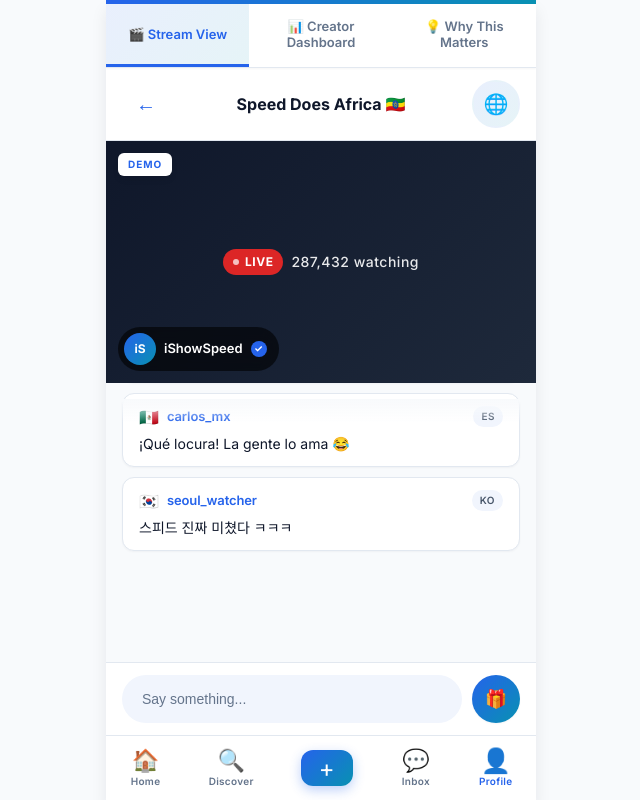
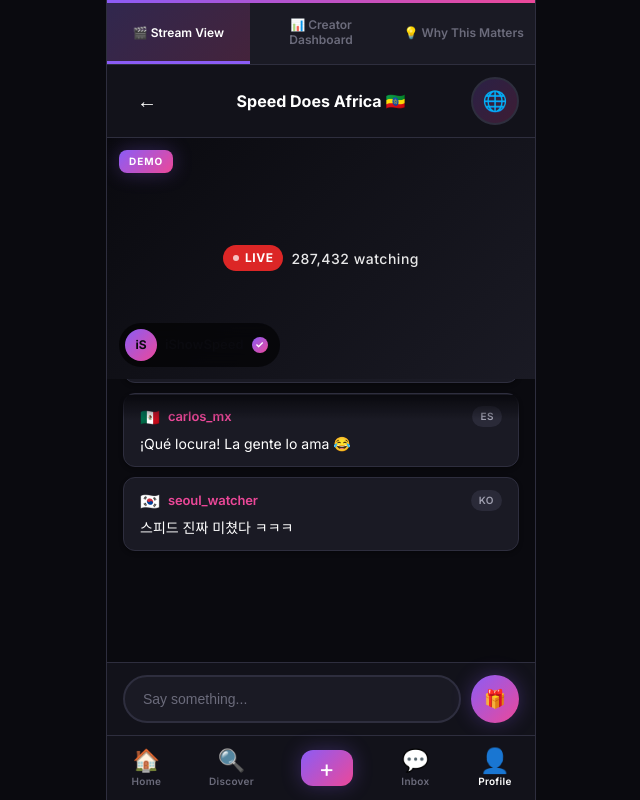
Before and after one commit to nusu97/Lyve-Translator, a React (Create React App) app: page / in a window 1280 px wide. Shown: the whole page, without its empty margins (319-959 px from the left). Built offline with nearby package versions, Linux system fonts and the light colour scheme.

Commit message:
feat: update theme colors and styles across components for dark mode support

```diff
--- a/public/index.html
+++ b/public/index.html
@@ -4,9 +4,9 @@
 <head>
     <meta charset="utf-8" />
     <meta name="viewport" content="width=device-width, initial-scale=1, viewport-fit=cover" />
-    <meta name="theme-color" content="#2563EB" />
+    <meta name="theme-color" content="#8B5CF6" />
     <meta name="description" content="Lyve Translate — Real-time AI-powered chat translation for live streams. Break language barriers and connect global audiences." />
-    <meta name="color-scheme" content="light" />
+    <meta name="color-scheme" content="dark" />
 
     <!-- Open Graph / Social -->
     <meta property="og:title" content="Lyve Translate - Real-time Live Stream Translation" />
@@ -23,7 +23,7 @@
 
     <!-- Prevent FOUC -->
     <style>
-        html { background: #F8FAFC; }
+        html { background: #0A0A0F; }
     </style>
 </head>
 
--- a/src/App.css
+++ b/src/App.css
@@ -1,60 +1,65 @@
-/* === CSS Variables (Modern Chat/Translator App - UI/UX Pro Max) === */
+/* === CSS Variables (LyveChat Brand Theme) === */
 :root {
-    /* Core Colors - Chat & Translator optimized */
-    --primary: #2563EB;
-    --primary-hover: #1D4ED8;
-    --secondary: #0891B2;
-    --accent: #059669;
-    --accent-soft: rgba(5, 150, 105, 0.1);
+    /* Core Colors - LyveChat Brand */
+    --primary: #8B5CF6;
+    --primary-hover: #7C3AED;
+    --secondary: #EC4899;
+    --accent: #06D6A0;
+    --accent-soft: rgba(6, 214, 160, 0.15);
 
-    /* Backgrounds - Light theme for readability */
-    --bg: #F8FAFC;
-    --bg-dark: #0F172A;
-    --surface: #FFFFFF;
-    --surface-elevated: #FFFFFF;
-    --surface-muted: #F1F5FD;
+    /* Backgrounds - Dark theme for streaming */
+    --bg: #0A0A0F;
+    --bg-elevated: #12121A;
+    --surface: #1A1A24;
+    --surface-elevated: #222230;
+    --surface-muted: #2A2A38;
 
-    /* Text - WCAG AAA contrast */
-    --text: #0F172A;
-    --text-secondary: #475569;
-    --text-muted: #64748B;
-    --text-inverse: #FFFFFF;
+    /* Text - High contrast for dark theme */
+    --text: #FFFFFF;
+    --text-secondary: #A0A0B0;
+    --text-muted: #6B6B7B;
+    --text-inverse: #0A0A0F;
 
     /* Borders */
-    --border: #E2E8F0;
-    --border-hover: #CBD5E1;
+    --border: #2E2E3E;
+    --border-hover: #3E3E50;
 
     /* States */
-    --success: #22C55E;
-    --error: #DC2626;
+    --success: #06D6A0;
+    --error: #EF4444;
     --warning: #F59E0B;
+    --live: #EF4444;
 
     /* Chat-specific */
-    --user-bubble: #2563EB;
+    --user-bubble: #8B5CF6;
     --user-bubble-text: #FFFFFF;
-    --other-bubble: #F1F5F9;
-    --other-bubble-text: #0F172A;
-    --translation-bg: #FEF3C7;
-    --translation-border: #FCD34D;
+    --other-bubble: #1A1A24;
+    --other-bubble-text: #FFFFFF;
+    --translation-bg: rgba(139, 92, 246, 0.15);
+    --translation-border: #8B5CF6;
 
-    /* Gradient */
-    --lyve-gradient: linear-gradient(135deg, #2563EB, #0891B2);
-    --lyve-gradient-soft: linear-gradient(135deg, rgba(37, 99, 235, 0.1), rgba(8, 145, 178, 0.1));
+    /* LyveChat Gradient */
+    --lyve-gradient: linear-gradient(135deg, #8B5CF6, #EC4899);
+    --lyve-gradient-soft: linear-gradient(135deg, rgba(139, 92, 246, 0.2), rgba(236, 72, 153, 0.2));
+    --lyve-gradient-vertical: linear-gradient(180deg, #8B5CF6, #EC4899);
 
-    /* Shadows - Subtle flat design */
-    --shadow-sm: 0 1px 2px rgba(15, 23, 42, 0.04);
-    --shadow-md: 0 4px 6px rgba(15, 23, 42, 0.06);
-    --shadow-lg: 0 10px 15px rgba(15, 23, 42, 0.08);
+    /* Shadows - Glow effects for dark theme */
+    --shadow-sm: 0 2px 4px rgba(0, 0, 0, 0.3);
+    --shadow-md: 0 4px 12px rgba(0, 0, 0, 0.4);
+    --shadow-lg: 0 8px 24px rgba(0, 0, 0, 0.5);
+    --glow-primary: 0 0 20px rgba(139, 92, 246, 0.3);
+    --glow-secondary: 0 0 20px rgba(236, 72, 153, 0.3);
 
     /* Animation - Micro-interactions */
     --transition-fast: 100ms ease;
     --transition-base: 200ms ease;
     --transition-smooth: 300ms cubic-bezier(0.4, 0, 0.2, 1);
 
-    /* Spacing */
-    --radius-sm: 6px;
+    /* Spacing & Radii */
+    --radius-sm: 8px;
     --radius-md: 12px;
     --radius-lg: 16px;
+    --radius-xl: 20px;
     --radius-full: 9999px;
 
     /* Touch targets - 48px minimum */
@@ -104,8 +109,8 @@
     left: 50%;
     transform: translateX(-50%);
     padding: 12px 24px;
-    background: var(--primary);
-    color: var(--text-inverse);
+    background: var(--lyve-gradient);
+    color: var(--text);
     border-radius: var(--radius-md);
     font-weight: 600;
     z-index: 1000;
@@ -126,12 +131,13 @@
     background: var(--bg);
     position: relative;
     overflow: hidden;
-    box-shadow: var(--shadow-lg);
+    border-left: 1px solid var(--border);
+    border-right: 1px solid var(--border);
 }
 
 /* === Gradient Bar === */
 .gradient-bar {
-    height: 4px;
+    height: 3px;
     width: 100%;
     background: var(--lyve-gradient);
     flex-shrink: 0;
@@ -142,7 +148,6 @@
     display: flex;
     flex-direction: row;
     background: var(--surface);
-    box-shadow: var(--shadow-sm);
     flex-shrink: 0;
     z-index: 10;
     border-bottom: 1px solid var(--border);
@@ -154,9 +159,9 @@
     border: none;
     border-bottom: 3px solid transparent;
     color: var(--text-muted);
-    font-size: 13px;
+    font-size: 12px;
     font-weight: 600;
-    padding: 14px 12px;
+    padding: 14px 8px;
     min-height: var(--touch-target);
     cursor: pointer;
     transition: color var(--transition-fast), border-color var(--transition-fast), background var(--transition-fast);
@@ -166,7 +171,7 @@
 }
 
 .tab-btn:hover {
-    color: var(--primary);
+    color: var(--text-secondary);
     background: var(--surface-muted);
 }
 
@@ -175,7 +180,7 @@
 }
 
 .tab-btn.active {
-    color: var(--primary);
+    color: var(--text);
     border-bottom-color: var(--primary);
     background: var(--lyve-gradient-soft);
 }
--- a/src/components/BottomNav.css
+++ b/src/components/BottomNav.css
@@ -2,7 +2,7 @@
     display: flex;
     justify-content: space-around;
     align-items: center;
-    background: var(--surface);
+    background: var(--bg-elevated);
     border-top: 1px solid var(--border);
     padding: 8px 0 max(env(safe-area-inset-bottom, 8px), 8px);
     position: sticky;
@@ -29,7 +29,7 @@
 }
 
 .nav-item:hover {
-    color: var(--primary);
+    color: var(--text-secondary);
     background: var(--surface-muted);
 }
 
@@ -38,7 +38,7 @@
 }
 
 .nav-item.active {
-    color: var(--primary);
+    color: var(--text);
 }
 
 .nav-item.active .nav-icon {
@@ -73,14 +73,14 @@
     justify-content: center;
     font-size: 24px;
     font-weight: 400;
-    color: var(--text-inverse);
-    box-shadow: 0 4px 12px rgba(37, 99, 235, 0.3);
+    color: var(--text);
+    box-shadow: var(--glow-primary);
     transition: transform var(--transition-fast), box-shadow var(--transition-fast);
 }
 
 .nav-live:hover .nav-live-btn {
     transform: scale(1.05);
-    box-shadow: 0 6px 16px rgba(37, 99, 235, 0.4);
+    box-shadow: var(--glow-secondary);
 }
 
 .nav-live:active .nav-live-btn {
--- a/src/components/BusinessCase.css
+++ b/src/components/BusinessCase.css
@@ -52,12 +52,12 @@
 }
 
 .section-marker.problem {
-    background: rgba(220, 38, 38, 0.1);
+    background: rgba(239, 68, 68, 0.2);
     color: var(--error);
 }
 
 .section-marker.solution {
-    background: var(--accent-soft);
+    background: rgba(6, 214, 160, 0.2);
     color: var(--accent);
 }
 
@@ -78,12 +78,13 @@
     border: 1px solid var(--border);
     border-radius: var(--radius-md);
     padding: 16px;
-    transition: transform var(--transition-fast), box-shadow var(--transition-fast);
+    transition: transform var(--transition-fast), box-shadow var(--transition-fast), border-color var(--transition-fast);
 }
 
 .bc-card:hover {
     transform: translateY(-2px);
     box-shadow: var(--shadow-md);
+    border-color: var(--border-hover);
 }
 
 .bc-card-icon {
@@ -123,12 +124,13 @@
     align-items: center;
     gap: 6px;
     text-align: center;
-    transition: transform var(--transition-fast), border-color var(--transition-fast);
+    transition: transform var(--transition-fast), border-color var(--transition-fast), box-shadow var(--transition-fast);
 }
 
 .metric-card:hover {
     transform: translateY(-2px);
     border-color: var(--primary);
+    box-shadow: var(--glow-primary);
 }
 
 .metric-icon {
--- a/src/components/ChatMessage.css
+++ b/src/components/ChatMessage.css
@@ -13,6 +13,7 @@
 .chat-message:hover {
     transform: translateY(-2px);
     box-shadow: var(--shadow-md);
+    border-color: var(--border-hover);
 }
 
 .chat-message:last-child {
@@ -43,7 +44,7 @@
 }
 
 .chat-username {
-    color: var(--primary);
+    color: var(--secondary);
     font-size: 13px;
     font-weight: 600;
     letter-spacing: -0.01em;
@@ -61,12 +62,12 @@
 }
 
 .lang-badge.en {
-    background: rgba(37, 99, 235, 0.1);
+    background: rgba(139, 92, 246, 0.2);
     color: var(--primary);
 }
 
 .lang-badge.am {
-    background: rgba(5, 150, 105, 0.1);
+    background: rgba(6, 214, 160, 0.2);
     color: var(--accent);
 }
 
@@ -87,7 +88,7 @@
     padding: 10px 12px;
     background: var(--translation-bg);
     border-radius: var(--radius-sm);
-    border-left: 3px solid var(--translation-border);
+    border-left: 3px solid var(--primary);
     font-size: 13px;
     color: var(--text-secondary);
     line-height: 1.5;
--- a/src/components/CreatorDashboard.css
+++ b/src/components/CreatorDashboard.css
@@ -30,9 +30,10 @@
     content: '';
     width: 8px;
     height: 8px;
-    background: var(--success);
+    background: var(--live);
     border-radius: 50%;
     animation: livePulse 1.5s infinite;
+    box-shadow: 0 0 8px var(--live);
 }
 
 @keyframes livePulse {
@@ -56,12 +57,13 @@
     display: flex;
     flex-direction: column;
     gap: 6px;
-    transition: transform var(--transition-fast), box-shadow var(--transition-fast);
+    transition: transform var(--transition-fast), box-shadow var(--transition-fast), border-color var(--transition-fast);
 }
 
 .stat-card:hover {
     transform: translateY(-2px);
     box-shadow: var(--shadow-md);
+    border-color: var(--primary);
 }
 
 .stat-icon {
@@ -163,12 +165,13 @@
     flex-direction: column;
     align-items: center;
     gap: 6px;
-    transition: transform var(--transition-fast), border-color var(--transition-fast);
+    transition: transform var(--transition-fast), border-color var(--transition-fast), box-shadow var(--transition-fast);
 }
 
 .sentiment-card:hover {
     transform: translateY(-2px);
     border-color: var(--primary);
+    box-shadow: var(--glow-primary);
 }
 
 .sentiment-emoji {
@@ -193,9 +196,9 @@
 .dash-insight {
     display: flex;
     gap: 12px;
-    background: var(--accent-soft);
-    border: 1px solid var(--accent);
-    border-left: 4px solid var(--accent);
+    background: var(--lyve-gradient-soft);
+    border: 1px solid var(--primary);
+    border-left: 4px solid var(--primary);
     border-radius: var(--radius-md);
     padding: 16px;
     font-size: 0.85rem;
--- a/src/components/StreamView.css
+++ b/src/components/StreamView.css
@@ -13,7 +13,7 @@
     justify-content: space-between;
     align-items: center;
     padding: 12px 16px;
-    background: var(--surface);
+    background: var(--bg-elevated);
     flex-shrink: 0;
     position: relative;
     border-bottom: 1px solid var(--border);
@@ -26,16 +26,17 @@
     align-items: center;
     justify-content: center;
     font-size: 20px;
-    color: var(--primary);
+    color: var(--text);
     border: none;
     background: none;
     cursor: pointer;
     border-radius: var(--radius-md);
-    transition: background var(--transition-fast);
+    transition: background var(--transition-fast), color var(--transition-fast);
 }
 
 .back-btn:hover {
     background: var(--surface-muted);
+    color: var(--primary);
 }
 
 .back-btn:active {
@@ -58,13 +59,14 @@
     justify-content: center;
     cursor: pointer;
     font-size: 20px;
-    border: 2px solid transparent;
+    border: 2px solid var(--border);
     padding: 0;
-    transition: border-color var(--transition-fast), transform var(--transition-fast);
+    transition: border-color var(--transition-fast), transform var(--transition-fast), box-shadow var(--transition-fast);
 }
 
 .globe-btn:hover {
     border-color: var(--primary);
+    box-shadow: var(--glow-primary);
 }
 
 .globe-btn:active {
@@ -73,7 +75,8 @@
 
 .globe-btn[aria-expanded="true"] {
     border-color: var(--primary);
-    background: var(--primary);
+    background: var(--lyve-gradient);
+    box-shadow: var(--glow-primary);
 }
 
 .lang-dropdown {
@@ -84,7 +87,7 @@
     border-radius: var(--radius-md);
     box-shadow: var(--shadow-lg);
     padding: 6px;
-    background: var(--surface);
+    background: var(--surface-elevated);
     border: 1px solid var(--border);
     min-width: 160px;
     animation: dropdownSlide 0.15s ease-out;
@@ -107,8 +110,8 @@
     border-radius: var(--radius-sm);
     font-size: 14px;
     font-weight: 500;
-    color: var(--text);
-    transition: background var(--transition-fast);
+    color: var(--text-secondary);
+    transition: background var(--transition-fast), color var(--transition-fast);
     display: flex;
     align-items: center;
     gap: 8px;
@@ -116,6 +119,7 @@
 
 .lang-option:hover {
     background: var(--surface-muted);
+    color: var(--text);
 }
 
 .lang-option:active {
@@ -124,7 +128,7 @@
 
 .lang-option.selected {
     background: var(--lyve-gradient-soft);
-    color: var(--primary);
+    color: var(--text);
 }
 
 /* Video area */
@@ -132,7 +136,7 @@
     position: relative;
     width: 100%;
     aspect-ratio: 16 / 9;
-    background: linear-gradient(135deg, #0F172A, #1E293B);
+    background: linear-gradient(135deg, #0A0A0F, #1A1A24);
     display: flex;
     align-items: center;
     justify-content: center;
@@ -228,7 +232,7 @@
     justify-content: center;
     width: 16px;
     height: 16px;
-    background: var(--primary);
+    background: var(--lyve-gradient);
     color: white;
     font-size: 10px;
     font-weight: 700;
@@ -239,15 +243,15 @@
     position: absolute;
     top: 12px;
     left: 12px;
-    background: var(--surface);
-    color: var(--primary);
+    background: var(--lyve-gradient);
+    color: var(--text);
     font-size: 10px;
     font-weight: 700;
     padding: 4px 10px;
     border-radius: var(--radius-sm);
     letter-spacing: 1px;
     z-index: 2;
-    box-shadow: var(--shadow-md);
+    box-shadow: var(--glow-primary);
 }
 
 /* Translation banner */
@@ -259,7 +263,7 @@
     padding: 10px 16px;
     font-size: 13px;
     font-weight: 500;
-    color: var(--primary);
+    color: var(--text);
     flex-shrink: 0;
     position: relative;
     animation: slideDown 0.2s ease-out;
@@ -302,7 +306,7 @@
     display: flex;
     align-items: center;
     justify-content: center;
-    background: var(--surface);
+    background: var(--surface-elevated);
     border: 1px solid var(--border);
     border-radius: var(--radius-full);
     color: var(--text-secondary);
@@ -358,9 +362,10 @@
     content: '';
     width: 8px;
     height: 8px;
-    background: var(--success);
+    background: var(--live);
     border-radius: 50%;
     animation: livePulse 1.5s infinite;
+    box-shadow: 0 0 8px var(--live);
 }
 
 .chat-container::-webkit-scrollbar {
@@ -368,16 +373,16 @@
 }
 
 .chat-container::-webkit-scrollbar-track {
-    background: transparent;
+    background: var(--bg-elevated);
 }
 
 .chat-container::-webkit-scrollbar-thumb {
-    background: var(--border);
+    background: var(--surface-muted);
     border-radius: 3px;
 }
 
 .chat-container::-webkit-scrollbar-thumb:hover {
-    background: var(--text-muted);
+    background: var(--primary);
 }
 
 /* Chat input */
@@ -386,7 +391,7 @@
     align-items: center;
     gap: 10px;
     padding: 12px 16px;
-    background: var(--surface);
+    background: var(--bg-elevated);
     border-top: 1px solid var(--border);
     flex-shrink: 0;
     position: sticky;
@@ -395,20 +400,21 @@
 
 .chat-input {
     flex: 1;
-    background: var(--surface-muted);
-    border: 2px solid transparent;
+    background: var(--surface);
+    border: 2px solid var(--border);
     border-radius: var(--radius-full);
     padding: 12px 18px;
     font-size: 14px;
     color: var(--text);
     outline: none;
-    transition: border-color var(--transition-fast), background var(--transition-fast);
+    transition: border-color var(--transition-fast), background var(--transition-fast), box-shadow var(--transition-fast);
     min-height: var(--touch-target);
 }
 
 .chat-input:focus {
     border-color: var(--primary);
-    background: var(--surface);
+    background: var(--surface-elevated);
+    box-shadow: var(--glow-primary);
 }
 
 .chat-input::placeholder {
@@ -427,12 +433,12 @@
     align-items: center;
     justify-content: center;
     transition: transform var(--transition-fast), box-shadow var(--transition-fast);
-    box-shadow: var(--shadow-sm);
+    box-shadow: var(--glow-primary);
 }
 
 .send-btn:hover {
     transform: scale(1.05);
-    box-shadow: var(--shadow-md);
+    box-shadow: var(--glow-secondary);
 }
 
 .send-btn:active {
```
